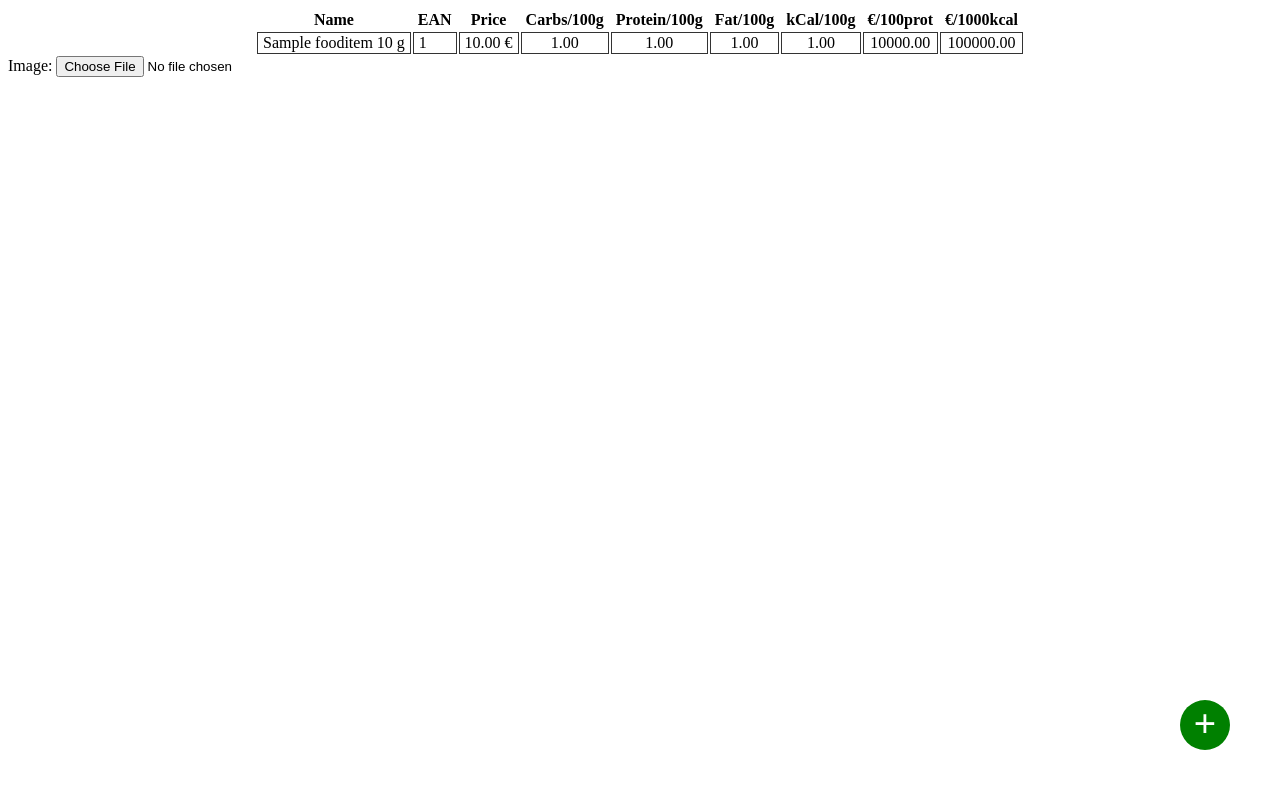
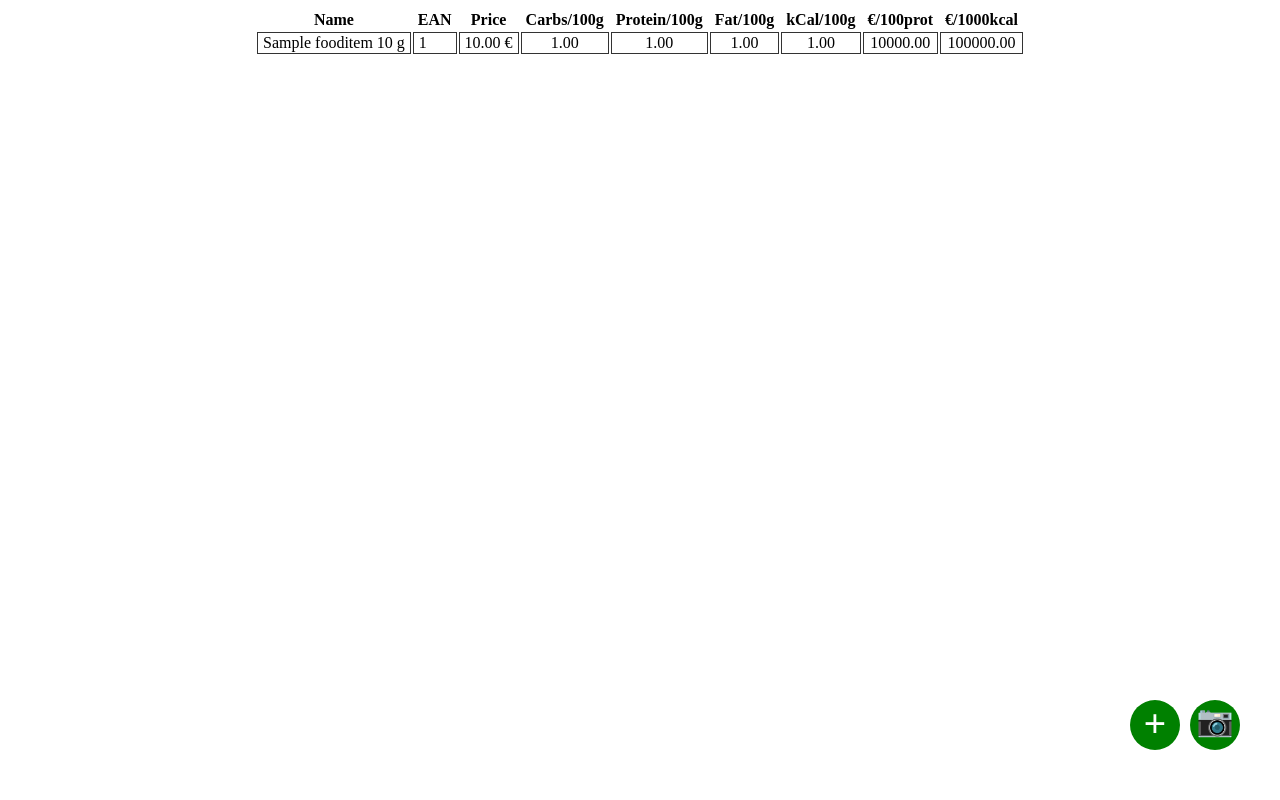
Before and after one commit to konsou/food-info, a Django app: page / in a window 1280 px wide. Run offline with Django 5.2, Linux system fonts and the light colour scheme; tables that the repository leaves empty hold one stand-in row (values such as "Sample post").

Commit message:
Photo button on front page

```diff
--- a/food_info/food_info/templates/food-item-list.html
+++ b/food_info/food_info/templates/food-item-list.html
@@ -8,11 +8,35 @@
         td { border: 1px solid #333; padding-left: 5px; padding-right: 5px;}
         .text-center { text-align: center; }
         .text-left { text-align: left; }
+        .one-click-file-upload::-webkit-file-upload-button {
+          visibility: hidden;
+        }
+        .one-click-file-upload { color: transparent; }
+        .one-click-file-upload::before {
+            color: white;
+            background-color: green;
+            content: '📷';
+            display: inline-block;
+            border-radius: 25px;
+            outline: none;
+            white-space: nowrap;
+            -webkit-user-select: none;
+            cursor: pointer;
+            font-weight: bold;
+            font-size: 30px;
+            text-align: center;
+            width: 50px;
+            height: 50px;
+            line-height: 42px;
+            position: absolute;
+            right: 40px;
+            bottom: 50px;
+        }
     </style>
 </head>
 <body>
 {% block content %}
-    <a style="position: absolute; right: 50px; bottom: 50px; width: 50px; height: 50px; color: white; background: green; text-decoration: none; text-align: center; font-size: 40px; font-weight: bold; border-radius: 25px;" href="new/">+</a>
+    <a style="position: absolute; right: 100px; bottom: 50px; width: 50px; height: 50px; color: white; background: green; text-decoration: none; text-align: center; font-size: 40px; font-weight: bold; border-radius: 25px;" href="new/">+</a>
     <table style="margin-left: auto; margin-right: auto;">
         <tr>
             <th>Name</th>
@@ -41,7 +65,7 @@
     </table>
     <form id="ean-image-form" enctype="multipart/form-data" action="" method="post">
         {% csrf_token %}
-        {{ photo_form }}
+        <input type="file" name="image" accept="image/*" required="" id="id_image" class="one-click-file-upload">
     </form>
     <script>
     let formElem = document.getElementById("ean-image-form");
```
